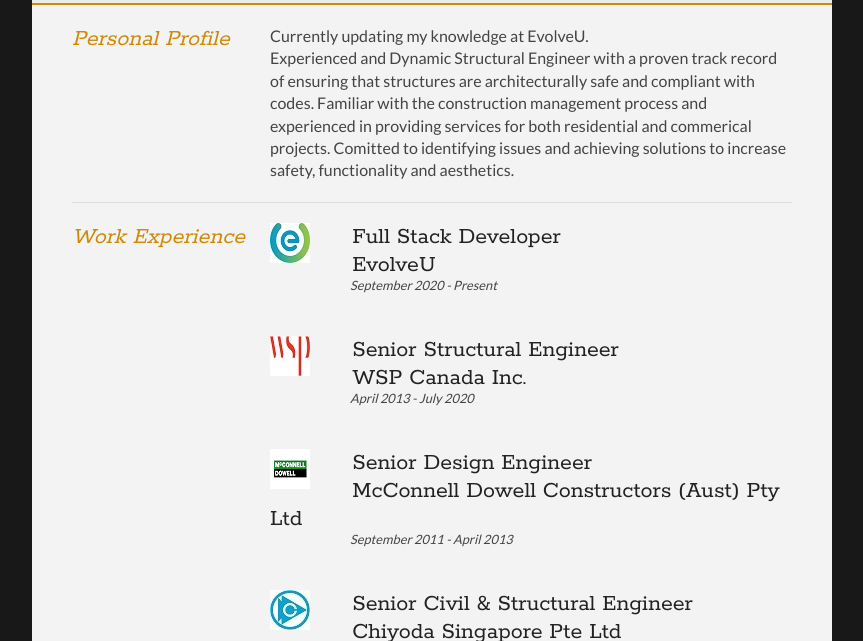
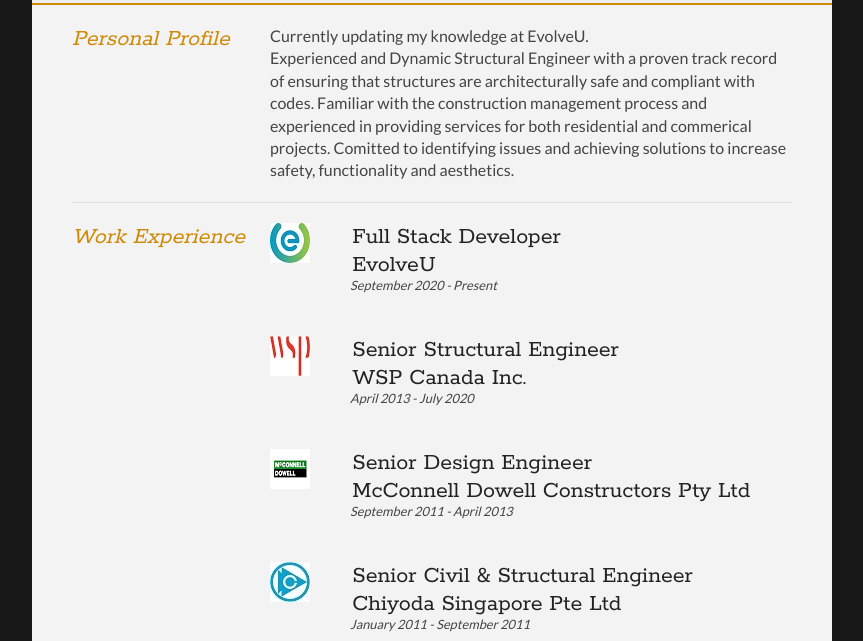
Before and after one commit to koeswanto/Resume, a plain HTML site: page index.html in a window 1280 px wide. Shown: the part 189-830 px from the top of the page, without its empty margins (208-1071 px from the left). Drawn offline with Linux system fonts and the light colour scheme.

Commit message:
Update index.html

```diff
--- a/index.html
+++ b/index.html
@@ -76,7 +76,7 @@
 					<div id="experienceshot" class="quickFade">
 						<a href= "https://www.mcconnelldowell.com/"><img src="img/03.jpg" alt="McConnell Dowell Constructors (Aust) Pty Ltd" /></a>
 					</div>
-					<h2>Senior Design Engineer <br> McConnell Dowell Constructors (Aust) Pty Ltd </h2>
+					<h2>Senior Design Engineer <br> McConnell Dowell Constructors Pty Ltd </h2>
 					<p class="subDetails">September 2011 - April 2013</p>
 					<br></br>
 				</article>
```
